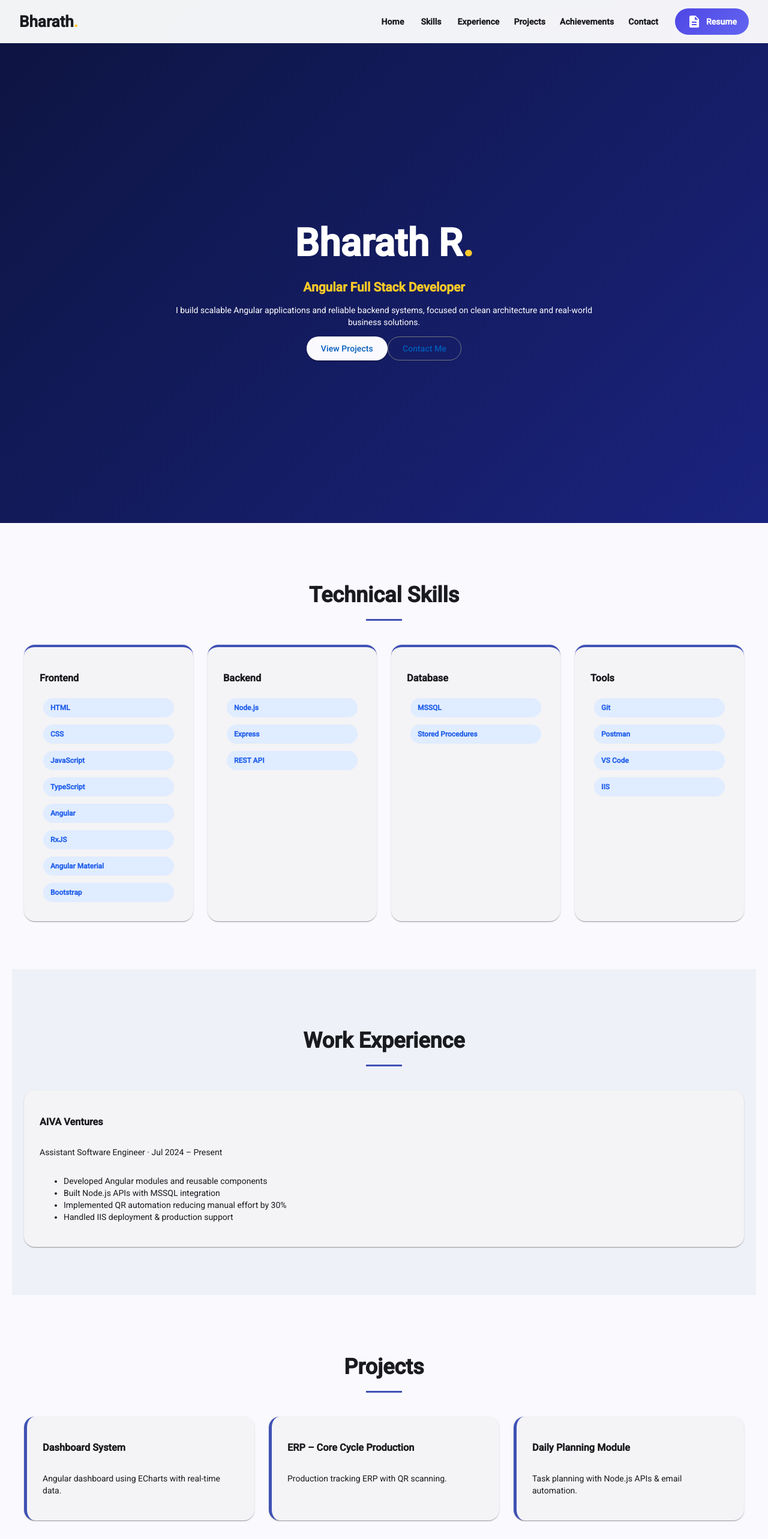
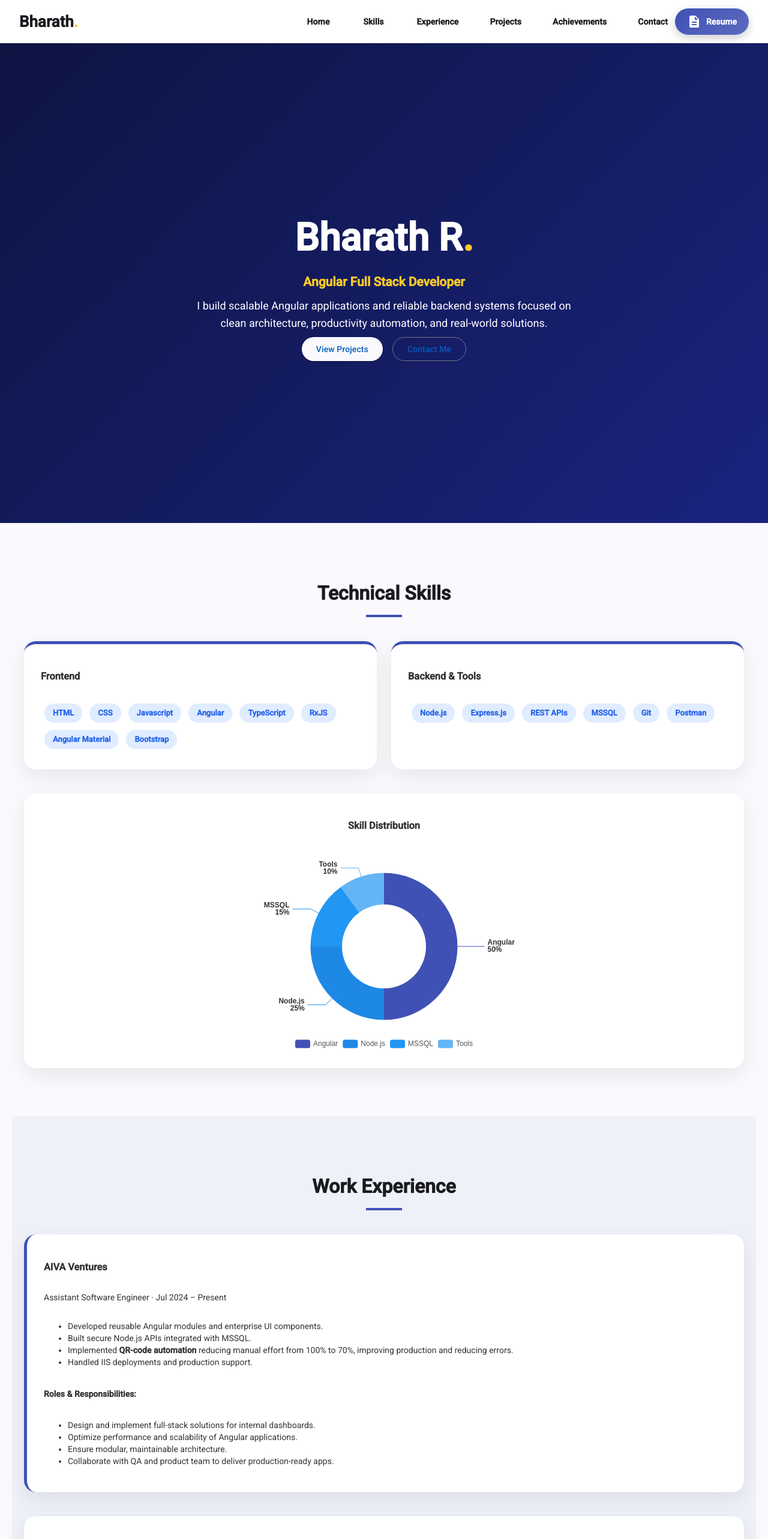
Before and after one commit to Bharath2003-Ragunathan/bharath-portfolio, an Angular app: page / in a window 1280 px wide. Shown: the top 2566 px of the page at 60% size. Built offline with nearby package versions, Linux system fonts and the light colour scheme.

Commit message:
Chart Added

```diff
--- a/package.json
+++ b/package.json
@@ -31,7 +31,9 @@
     "@angular/material": "~21.1.0",
     "@angular/platform-browser": "^21.1.0",
     "@angular/router": "^21.1.0",
+    "echarts": "^6.0.0",
     "material-icons": "^1.13.14",
+    "ngx-echarts": "^21.0.0",
     "rxjs": "~7.8.0",
     "tslib": "^2.3.0"
   },
--- a/src/app/app.html
+++ b/src/app/app.html
@@ -1,7 +1,5 @@
-<!-- NAVBAR -->
 <mat-toolbar class="navbar" [class.scrolled]="scrolled">
   <span class="logo">Bharath<span class="dot">.</span></span>
-
   <span class="spacer"></span>
 
   <nav class="nav-links">
@@ -13,24 +11,24 @@
     <button mat-button (click)="scroll(contact)">Contact</button>
   </nav>
 
+  <a class="resume-btn" href="/bharath-resume.pdf" download>
+    <mat-icon>description</mat-icon> Resume
+  </a>
   <button mat-icon-button class="hamburger" (click)="toggleMobileMenu()">
     <mat-icon>{{ mobileMenuOpen ? 'close' : 'menu' }}</mat-icon>
   </button>
-
-  <a class="resume-btn" href="/bharath-resume.pdf" download>
-    <mat-icon>description</mat-icon>
-    Resume
-  </a>
 </mat-toolbar>
 
-<!-- MOBILE MENU -->
-<div class="mobile-menu" *ngIf="mobileMenuOpen">
+<div class="mobile-menu" [class.open]="mobileMenuOpen">
   <button mat-button (click)="scroll(home); toggleMobileMenu()">Home</button>
   <button mat-button (click)="scroll(skills); toggleMobileMenu()">Skills</button>
   <button mat-button (click)="scroll(experience); toggleMobileMenu()">Experience</button>
   <button mat-button (click)="scroll(projects); toggleMobileMenu()">Projects</button>
   <button mat-button (click)="scroll(achievements); toggleMobileMenu()">Achievements</button>
   <button mat-button (click)="scroll(contact); toggleMobileMenu()">Contact</button>
+  <!-- <a class="resume-btn-mobile" style="margin-bottom: 3px;" href="/bharath-resume.pdf" download>
+    <mat-icon>description</mat-icon> Download Resume
+  </a> -->
 </div>
 
 <section #home class="hero">
@@ -38,10 +36,9 @@
     <h1>Bharath R<span class="dot">.</span></h1>
     <h2>Angular Full Stack Developer</h2>
     <p>
-      I build scalable Angular applications and reliable backend systems, focused on clean architecture and real-world
-      business solutions.
+      I build scalable Angular applications and reliable backend systems
+      focused on clean architecture, productivity automation, and real-world solutions.
     </p>
-
     <div class="hero-actions">
       <button mat-raised-button color="primary" (click)="scroll(projects)">View Projects</button>
       <button mat-stroked-button color="primary" (click)="scroll(contact)">Contact Me</button>
@@ -49,126 +46,135 @@
   </div>
 </section>
 
-<!-- SKILLS -->
 <section #skills class="section">
-  <h2>Technical Skills</h2>
+  <h2 class="section-title">Technical Skills</h2>
   <div class="underline"></div>
 
   <div class="card-grid">
     <mat-card class="skill-card">
       <h3>Frontend</h3>
+      <div class="badges">
         <span class="badge">HTML</span>
         <span class="badge">CSS</span>
-      <span class="badge">JavaScript</span>
+        <span class="badge">Javascript</span>
+        <span class="badge">Angular</span>
         <span class="badge">TypeScript</span>
-      <span class="badge">Angular</span>
         <span class="badge">RxJS</span>
         <span class="badge">Angular Material</span>
         <span class="badge">Bootstrap</span>
+      </div>
     </mat-card>
 
     <mat-card class="skill-card">
-      <h3>Backend</h3>
+      <h3>Backend & Tools</h3>
+      <div class="badges">
         <span class="badge">Node.js</span>
-      <span class="badge">Express</span>
-      <span class="badge">REST API</span>
-    </mat-card>
-
-    <mat-card class="skill-card">
-      <h3>Database</h3>
+        <span class="badge">Express.js</span>
+        <span class="badge">REST APIs</span>
         <span class="badge">MSSQL</span>
-      <span class="badge">Stored Procedures</span>
-    </mat-card>
-
-    <mat-card class="skill-card">
-      <h3>Tools</h3>
         <span class="badge">Git</span>
         <span class="badge">Postman</span>
-      <span class="badge">VS Code</span>
-      <span class="badge">IIS</span>
+      </div>
     </mat-card>
   </div>
+
+  <mat-card class="chart-card">
+    <h3 class="chart-title">Skill Distribution</h3>
+    <div id="skillsChart" class="chart"></div>
+  </mat-card>
 </section>
 
-<!-- EXPERIENCE -->
 <section #experience class="section alt">
-  <h2>Work Experience</h2>
+  <h2 class="section-title">Work Experience</h2>
   <div class="underline"></div>
 
   <mat-card class="experience-card">
     <h3>AIVA Ventures</h3>
     <p class="role">Assistant Software Engineer · Jul 2024 – Present</p>
     <ul>
-      <li>Developed Angular modules and reusable components</li>
-      <li>Built Node.js APIs with MSSQL integration</li>
-      <li>Implemented QR automation reducing manual effort by 30%</li>
-      <li>Handled IIS deployment & production support</li>
+      <li>Developed reusable Angular modules and enterprise UI components.</li>
+      <li>Built secure Node.js APIs integrated with MSSQL.</li>
+      <li>Implemented <strong>QR-code automation</strong> reducing manual effort from 100% to 70%, improving production
+        and reducing errors.</li>
+      <li>Handled IIS deployments and production support.</li>
     </ul>
+
+    <h4>Roles & Responsibilities:</h4>
+    <ul>
+      <li>Design and implement full-stack solutions for internal dashboards.</li>
+      <li>Optimize performance and scalability of Angular applications.</li>
+      <li>Ensure modular, maintainable architecture.</li>
+      <li>Collaborate with QA and product team to deliver production-ready apps.</li>
+    </ul>
+  </mat-card>
+
+  <mat-card class="chart-card">
+    <h3 class="chart-title">Impact Metrics</h3>
+    <div id="impactChart" class="chart"></div>
+    <p class="impact-note">
+      QR-code automation reduced manual effort from <strong>100%</strong> to <strong>70%</strong>, increasing production
+      efficiency.
+    </p>
   </mat-card>
 </section>
 
-<!-- PROJECTS -->
 <section #projects class="section">
-  <h2>Projects</h2>
+  <h2 class="section-title">Projects</h2>
   <div class="underline"></div>
-
   <div class="card-grid">
     <mat-card class="project-card">
       <h3>Dashboard System</h3>
-      <p>Angular dashboard using ECharts with real-time data.</p>
+      <p>Real-time Angular dashboard using ECharts for monitoring KPIs.</p>
     </mat-card>
-
     <mat-card class="project-card">
       <h3>ERP – Core Cycle Production</h3>
-      <p>Production tracking ERP with QR scanning.</p>
+      <p>Production tracking ERP with QR scanning to reduce manual errors and increase efficiency.</p>
     </mat-card>
-
     <mat-card class="project-card">
       <h3>Daily Planning Module</h3>
-      <p>Task planning with Node.js APIs & email automation.</p>
+      <p>Task planning with API integration and automated email notifications.</p>
     </mat-card>
   </div>
 </section>
 
-<!-- ACHIEVEMENTS -->
-<section #achievements class="section highlight">
-  <h2>Achievements</h2>
+<section #achievements class="section alt">
+  <h2 class="section-title">Achievements</h2>
   <div class="underline"></div>
-
-  <h3>🏆 Department Topper Award</h3>
-  <p>Recognized on Vijay TV – Celebrity Bala Hand.</p>
+  <div class="card-grid">
+    <mat-card class="achievement-card">
+      <h3>Department Topper Award</h3>
+      <p><strong>Ganesh College of Engineering, Salem</strong></p>
+      <p>Year: 2023 & 2024</p>
+      <p class="achievement-desc">
+        Recognized as the top performer in the department for consistent academic excellence.
+      </p>
+    </mat-card>
+  </div>
 </section>
 
-<!-- CONTACT (PROFESSIONAL FIX) -->
 <section #contact class="section contact-section">
-  <h2>Get In Touch</h2>
+  <h2 class="section-title">Get In Touch</h2>
   <div class="underline"></div>
+  <p class="contact-sub">Open to Angular / Full-Stack Developer opportunities.</p>
 
-  <p class="contact-sub">
-    Open to Angular / Full-Stack Developer opportunities. Let’s build something great.
-  </p>
-
+  <div class="contact-cards">
     <mat-card class="contact-card">
       <div class="contact-item">
         <mat-icon>email</mat-icon>
         <span>bharathmern@gmail.com</span>
       </div>
-
       <div class="contact-item">
         <mat-icon>phone</mat-icon>
         <span>+91 63830 62724</span>
       </div>
-
       <div class="contact-item">
         <mat-icon>link</mat-icon>
-      <a href="https://www.linkedin.com/in/bharath-ragunathan" target="_blank">
-        linkedin.com/in/bharath-ragunathan
-      </a>
+        <a href="https://www.linkedin.com/in/bharath-ragunathan" target="_blank">linkedin.com/in/bharath-ragunathan</a>
       </div>
     </mat-card>
+  </div>
 </section>
 
-<!-- SCROLL TO TOP -->
 <button class="scroll-top" *ngIf="showScrollTop" (click)="scrollToTop()">
   <mat-icon>keyboard_arrow_up</mat-icon>
 </button>
--- a/src/app/app.scss
+++ b/src/app/app.scss
@@ -1,303 +1,103 @@
-html {
-  scroll-behavior: smooth;
+html { scroll-behavior: smooth; }
+body { margin:0; font-family:'Inter',sans-serif; background:#f4f6fb; color:#333; }
+
+.navbar {
+  position:fixed; top:0; width:100%; height:72px; padding:0 32px;
+  background:#fff; display:flex; align-items:center; z-index:1000;
+  box-shadow:none; transition:0.3s;
+}
+.navbar.scrolled { box-shadow:0 8px 20px rgba(0,0,0,0.15); }
+
+.logo { font-size:26px; font-weight:900; }
+.dot { color:#ffca28; }
+.spacer { flex:1; }
+
+.nav-links { display:flex; align-items:center; gap:12px; }
+.nav-links button { font-weight:600; margin-left:16px; }
+
+.resume-btn, .resume-btn-mobile {
+  display:flex; align-items:center; gap:8px;
+  font-weight:700; padding:8px 20px; border-radius:50px;
+  background: linear-gradient(135deg, #3f51b5, #5c6bc0);
+  color:#fff; text-decoration:none; font-size:14px; box-shadow:0 5px 15px rgba(0,0,0,0.2);
+  transition:0.3s;
+}
+.resume-btn:hover, .resume-btn-mobile:hover {
+  background: linear-gradient(135deg, #5c6bc0, #3f51b5);
+  transform: translateY(-2px);
 }
 
-body {
-  margin: 0;
-  font-family: Inter, sans-serif;
-  background: #f4f6fb;
-  color: #333;
+.hamburger { display:none; }
+.mobile-menu {
+  display:flex; flex-direction:column; align-items:center;
+  position:absolute; top:72px; width:100%; background:#fff;
+  box-shadow:0 4px 15px rgba(0,0,0,0.12); overflow:hidden; max-height:0; transition:0.3s;
 }
+.mobile-menu.open { max-height:500px; }
+.mobile-menu button { width:100%; padding:14px 0; font-weight:600; border-bottom:1px solid #eee; }
 
-/* NAVBAR */
-.navbar {
-  position: fixed;
-  top: 0;
-  width: 100%;
-  height: 72px;
-  padding: 0 32px;
-  display: flex;
-  align-items: center;
-  background: rgba(255, 255, 255, 0.95);
-  backdrop-filter: blur(12px);
-  z-index: 1000;
+.hero {
+  min-height:100vh; padding-top:72px;
+  display:flex; justify-content:center; align-items:center;
+  background: linear-gradient(135deg,#0d1440,#1a237e);
+  color:#fff; text-align:center;
 }
+.hero h1 { font-size:64px; font-weight:900; }
+.hero h2 { color:#ffca28; margin:12px 0 16px; }
+.hero p { max-width:650px; margin:auto; font-size:18px; line-height:1.6; }
+.hero-actions button { margin:8px; }
 
-.navbar.scrolled {
-  box-shadow: 0 8px 30px rgba(0, 0, 0, 0.12);
+.section { max-width:1200px; margin:auto; padding:80px 20px; }
+.section.alt { background:#eef1f7; }
+.section-title { text-align:center; font-size:32px; font-weight:700; }
+.underline { width:60px; height:4px; background:#3f51b5; margin:16px auto 40px; }
+
+.card-grid { display:grid; grid-template-columns:repeat(auto-fit,minmax(280px,1fr)); gap:24px; }
+mat-card {
+  border-radius:20px; padding:28px; background:#fff; color:#333;
+  box-shadow:0 12px 35px rgba(0,0,0,0.08); transition:0.3s;
 }
+mat-card:hover { transform:translateY(-6px); box-shadow:0 16px 45px rgba(0,0,0,0.15); }
 
-.logo {
-  font-size: 26px;
-  font-weight: 900;
+.skill-card { border-top:5px solid #3f51b5; }
+.project-card { border-left:5px solid #3f51b5; }
+.experience-card { border-left:5px solid #3f51b5; }
+.achievement-card {
+  border-left:5px solid #ffca28;
+  text-align:center; font-weight:600;
+  background:linear-gradient(135deg,#fff7e6,#fff1c4);
+  color:#333; font-size:16px; box-shadow:0 12px 35px rgba(0,0,0,0.08);
+  padding:24px;
 }
+.achievement-desc { margin-top:8px; font-size:14px; font-weight:500; }
 
-.dot {
-  color: #ffca28;
+.badges { display:flex; flex-wrap: wrap; margin-top:12px; }
+.badge { margin:6px; padding:6px 14px; border-radius:50px; background:#e0ecff; color:#2563eb; font-size:13px; font-weight:600; }
+
+.chart-card { margin-top:40px; }
+.chart-title { text-align:center; margin-bottom:16px; font-weight:700; }
+.chart { width:100%; height:350px; }
+.impact-note { text-align:center; margin-top:12px; font-weight:600; color:#3f51b5; }
+
+.contact-section { text-align:center; }
+.contact-sub { font-size:18px; margin-bottom:24px; }
+.contact-cards { display:flex; justify-content:center; flex-wrap:wrap; gap:20px; }
+.contact-card { max-width:520px; margin:auto; padding:26px; border-left:5px solid #3f51b5;
+  box-shadow:0 12px 35px rgba(0,0,0,0.08); border-radius:20px; text-align:left;
 }
+.contact-item { display:flex; align-items:center; gap:14px; padding:12px 0; font-size:15px; }
+.contact-item a { color:#3f51b5; text-decoration:none; }
+.contact-item a:hover { text-decoration:underline; }
 
-.spacer {
-  flex: 1;
+.scroll-top { position:fixed; bottom:30px; right:30px; width:52px; height:52px; border-radius:50%; background:#3f51b5; color:#fff; display:flex; justify-content:center; align-items:center; }
+
+@media(max-width:900px){
+  .nav-links { display:none; }
+  .hamburger { display:flex; }
+  .contact-card { margin:20px; }
 }
-
-.nav-links button {
-  font-weight: 600;
-  position: relative;
+@media(max-width:480px){
+  .hero h1 { font-size:48px; }
+  .hero h2 { font-size:24px; }
+  .chart { height:250px; }
 }
-
-.nav-links button::after {
-  content: '';
-  position: absolute;
-  bottom: 6px;
-  left: 50%;
-  width: 0;
-  height: 2px;
-  background: #3f51b5;
-  transition: 0.3s;
-}
-
-.nav-links button:hover::after {
-  width: 60%;
-  left: 20%;
-}
-
-/* RESUME */
-.resume-btn {
-  display: inline-flex;
-  align-items: center;
-  gap: 8px;
-  padding: 8px 20px;
-  margin-left: 16px;
-  border-radius: 999px;
-  background: linear-gradient(135deg, #4f46e5, #6366f1);
-  color: #fff;
-  font-size: 14px;
-  font-weight: 600;
-  text-decoration: none;
-  transition: 0.25s;
-}
-
-.resume-btn:hover {
-  transform: translateY(-1px);
-  box-shadow: 0 10px 30px rgba(79, 70, 229, 0.35);
-}
-
-.hamburger {
-  display: none;
-}
-
-/* MOBILE MENU */
-.mobile-menu {
-  position: fixed;
-  top: 72px;
-  width: 100%;
-  background: #fff;
-  padding: 16px 0;
-  display: flex;
-  flex-direction: column;
-  align-items: center;
-  gap: 12px;
-  box-shadow: 0 10px 30px rgba(0, 0, 0, 0.12);
-  z-index: 999;
-}
-
-/* HERO */
-.hero {
-  min-height: 100vh;
-  padding-top: 72px;
-  display: flex;
-  justify-content: center;
-  align-items: center;
-  background: linear-gradient(135deg, #0d1440, #1a237e);
-  color: #fff;
-  text-align: center;
-}
-
-.hero-content {
-  max-width: 720px;
-  padding: 40px;
-}
-
-.hero h1 {
-  font-size: 64px;
-  font-weight: 900;
-}
-
-.hero h2 {
-  color: #ffca28;
-}
-
-.hero-desc {
-  opacity: 0.9;
-  line-height: 1.6;
-}
-
-/* SECTIONS */
-.section {
-  max-width: 1200px;
-  margin: auto;
-  padding: 80px 20px;
-}
-
-.section.alt {
-  background: #eef1f7;
-}
-
-.section h2 {
-  text-align: center;
-  font-size: 36px;
-}
-
-.underline {
-  width: 60px;
-  height: 3px;
-  background: #3f51b5;
-  margin: 16px auto 40px;
-}
-
-/* CARDS */
-.card-grid {
-  display: grid;
-  grid-template-columns: repeat(auto-fit, minmax(260px, 1fr));
-  gap: 24px;
-}
-
-mat-card {
-  border-radius: 18px;
-  padding: 26px;
-  transition: 0.3s;
-}
-
-mat-card:hover {
-  transform: translateY(-8px);
-  box-shadow: 0 25px 50px rgba(0, 0, 0, 0.15);
-}
-
-.skill-card {
-  border-top: 4px solid #3f51b5;
-}
-
-.project-card {
-  border-left: 5px solid #3f51b5;
-}
-
-/* BADGES */
-.badge {
-  display: inline-block;
-  margin: 6px;
-  padding: 6px 12px;
-  border-radius: 50px;
-  background: #e0ecff;
-  color: #2563eb;
-  font-size: 12px;
-  font-weight: 600;
-}
-
-/* ACHIEVEMENTS */
-.highlight {
-  background: linear-gradient(135deg, #3f51b5, #5c6bc0);
-  color: #fff;
-  text-align: center;
-}
-
-/* CONTACT */
-.contact {
-  text-align: center;
-}
-
-/* SCROLL TOP */
-.scroll-top {
-  position: fixed;
-  bottom: 30px;
-  right: 30px;
-  width: 52px;
-  height: 52px;
-  border-radius: 50%;
-  background: #3f51b5;
-  color: #fff;
-  cursor: pointer;
-}
-
-/* RESPONSIVE */
-@media (max-width: 900px) {
-  .nav-links {
-    display: none;
-  }
-
-  .hamburger {
-    display: block;
-  }
-
-  .hero h1 {
-    font-size: 46px;
-  }
-}
-
-/* CONTACT SECTION */
-.contact-section {
-  text-align: center;
-  padding: 80px 20px;
-}
-
-/* Subtitle */
-.contact-sub {
-  max-width: 620px;
-  margin: 10px auto 0;
-  font-size: 16px;
-  color: #555;
-  line-height: 1.6;
-}
-
-.contact-card {
-  max-width: 520px;
-  margin: 48px auto 0;
-  padding: 26px;
-  background: #f0f1f3;
-  border-left: 5px solid #3f51b5;
-  border-radius: 18px;
-  transition: 0.3s;
-}
-
-.contact-card:hover {
-  transform: translateY(-8px);
-  box-shadow: 0 25px 50px rgba(0, 0, 0, 0.15);
-}
-
-.contact-item {
-  display: flex;
-  align-items: center;
-  gap: 16px;
-  padding: 14px 0;
-  font-size: 15px;
-  font-weight: 600;
-  color: #333;
-}
-
-.contact-item:not(:last-child) {
-  border-bottom: 1px solid #eee;
-}
-
-.contact-item mat-icon {
-  color: #3f51b5;
-  font-size: 22px;
-}
-
-.contact-item a {
-  color: #3f51b5;
-  text-decoration: none;
-  font-weight: 600;
-}
-
-.contact-item a:hover {
-  text-decoration: underline;
-}
-
-@media (max-width: 600px) {
-  .contact-card {
-    padding: 22px;
-  }
-
-  .contact-item {
-    font-size: 14px;
-  }
-}
--- a/src/app/app.ts
+++ b/src/app/app.ts
@@ -1,9 +1,10 @@
-import { Component, HostListener } from '@angular/core';
+import { Component, HostListener, AfterViewInit } from '@angular/core';
 import { CommonModule } from '@angular/common';
 import { MatToolbarModule } from '@angular/material/toolbar';
 import { MatButtonModule } from '@angular/material/button';
 import { MatIconModule } from '@angular/material/icon';
 import { MatCardModule } from '@angular/material/card';
+import * as echarts from 'echarts';
 
 @Component({
   selector: 'app-root',
@@ -18,7 +19,7 @@ import { MatCardModule } from '@angular/material/card';
   templateUrl: './app.html',
   styleUrls: ['./app.scss']
 })
-export class App {
+export class App implements AfterViewInit {
   scrolled = false;
   showScrollTop = false;
   mobileMenuOpen = false;
@@ -30,15 +31,74 @@ export class App {
     this.showScrollTop = y > 500;
   }
 
-  scroll(el: HTMLElement) {
-    el.scrollIntoView({ behavior: 'smooth' });
+  ngAfterViewInit(): void {
+    this.renderCharts();
+    window.addEventListener('resize', () => this.renderCharts());
   }
 
-  scrollToTop() {
-    window.scrollTo({ top: 0, behavior: 'smooth' });
+  renderCharts() {
+    const isMobile = window.innerWidth <= 480;
+    this.initSkillsChart(isMobile);
+    this.initImpactChart();
   }
 
-  toggleMobileMenu() {
-    this.mobileMenuOpen = !this.mobileMenuOpen;
+  // Skills chart: Pie on desktop, Pareto bar on mobile
+  initSkillsChart(isMobile: boolean) {
+    const chartEl = document.getElementById('skillsChart');
+    if (!chartEl) return;
+    const chart = echarts.init(chartEl);
+
+    if (isMobile) {
+      chart.setOption({
+        tooltip: { trigger: 'axis', formatter: '{b}: {c}%' },
+        xAxis: { type: 'category', data: ['Angular','Node.js','MSSQL','Tools'], axisLabel:{rotate:45} },
+        yAxis: { type: 'value', name: 'Skill %' },
+        series: [{
+          type: 'bar',
+          data: [50,25,15,10],
+          itemStyle:{ color:'#3f51b5' },
+          label:{show:true, position:'top', color:'#000', fontWeight:'600'}
+        }]
+      });
+    } else {
+      chart.setOption({
+        tooltip: { trigger: 'item', formatter: '{b}: {d}%' },
+        legend: { bottom: 0, textStyle: { fontSize: 12 }, type: 'scroll' },
+        series: [{
+          type: 'pie',
+          radius: ['40%','70%'],
+          avoidLabelOverlap:false,
+          label:{ show:true, position:'outside', formatter:'{b}\n{d}%', fontWeight:'600', fontSize:12 },
+          emphasis:{ itemStyle:{ shadowBlur:20, shadowColor:'rgba(0,0,0,0.3)'}},
+          data:[
+            { value:50, name:'Angular', itemStyle:{color:'#3f51b5'} },
+            { value:25, name:'Node.js', itemStyle:{color:'#1e88e5'} },
+            { value:15, name:'MSSQL', itemStyle:{color:'#2196f3'} },
+            { value:10, name:'Tools', itemStyle:{color:'#64b5f6'} }
+          ]
+        }]
+      });
+    }
   }
+
+  initImpactChart() {
+    const chartEl = document.getElementById('impactChart');
+    if (!chartEl) return;
+    const chart = echarts.init(chartEl);
+    chart.setOption({
+      tooltip:{ trigger:'axis', formatter:'{b}: {c}%' },
+      xAxis:{ type:'category', data:['Before','After'] },
+      yAxis:{ type:'value', name:'Manual Effort (%)' },
+      series:[{
+        type:'bar',
+        data:[100,70],
+        label:{show:true, position:'top', formatter:'{c}%', fontWeight:'700', color:'#fff'},
+        itemStyle:{ color: new echarts.graphic.LinearGradient(0,0,0,1,[{offset:0,color:'#3f51b5'},{offset:1,color:'#5c6bc0'}]) }
+      }]
+    });
+  }
+
+  scroll(el: HTMLElement) { el.scrollIntoView({ behavior:'smooth' }); }
+  scrollToTop() { window.scrollTo({ top:0, behavior:'smooth' }); }
+  toggleMobileMenu() { this.mobileMenuOpen = !this.mobileMenuOpen; }
 }
```
Also changed, not shown: 1 other file (tests, documents, lock files or other folders). Lines whose indentation alone changed are shown as unchanged.
